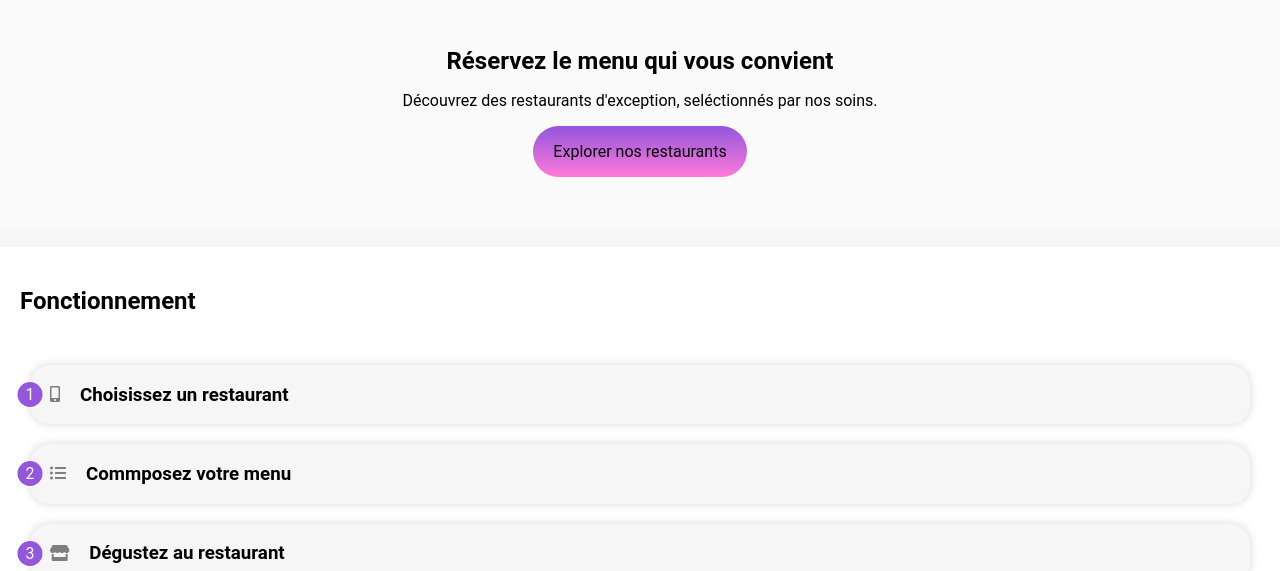
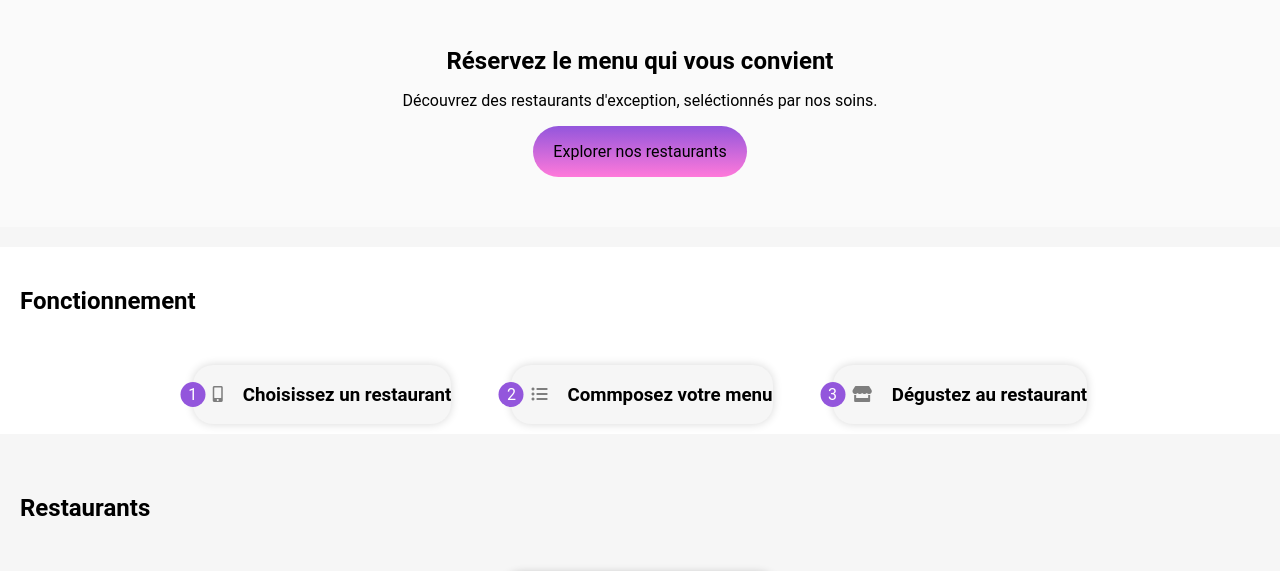
Before and after one commit to MT-IT/Ohmyfood, a website: page index.html in a window 1280 px wide. Shown: the part 165-736 px from the top of the page. Drawn offline with Linux system fonts and the light colour scheme; grey boxes are pictures that could not be loaded; a web font is replaced by a local one.

Commit message:
desktop presque terminé

```diff
--- a/SASS/main.scss
+++ b/SASS/main.scss
@@ -5,6 +5,14 @@
     justify-content: center;
     align-items: center;
 }
+    @mixin desktop{
+        @media screen and (min-width:800px){
+            @content;
+
+        }
+
+    }
+
 
 $color-primary: #9356DC;
 $color-secondary: #FF79DA;
@@ -100,6 +108,8 @@ body {
         position: relative;
         box-shadow: 0px 0px 10px 0px rgba(0,0,0,0.16);
 
+
+
     }
         &__rond {
                 background-color: $color-primary;
@@ -117,6 +127,11 @@ body {
         display: flex;
         justify-content: center;
         flex-direction: column;
+        @include desktop{
+            display: flex;
+            flex-direction: row;
+
+        }
     }
 }
 .restaurants {
```
Also changed, not shown: SASS/main.css, 1 other file.
